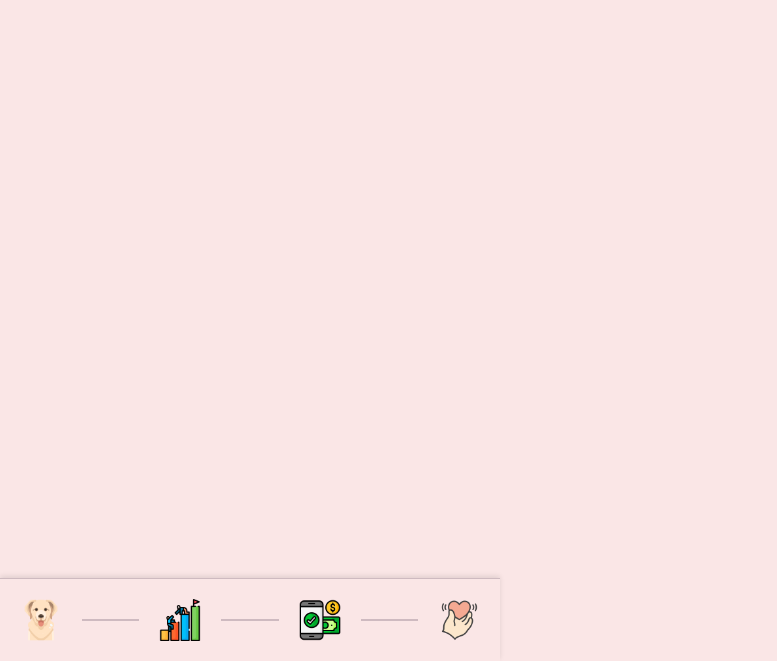
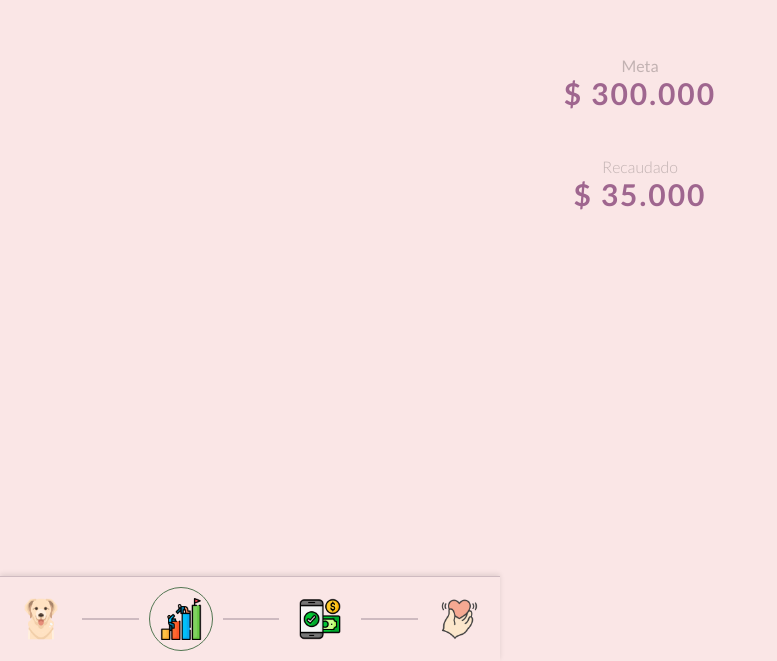
Before and after one commit to masacr3/donacionesTetu, a React (Vite) app: page /#/meta in a window 1280 px wide. Before the commit this address had no page. Shown: the part 139-800 px from the top of the page, without its empty margins (0-777 px from the left). Built offline with nearby package versions, Linux system fonts and the light colour scheme.

Commit message:
agrego meta y estilos para esta

```diff
--- a/index.html
+++ b/index.html
@@ -10,6 +10,9 @@
 <link rel="preconnect" href="https://fonts.googleapis.com">
 <link rel="preconnect" href="https://fonts.gstatic.com" crossorigin>
 <link href="https://fonts.googleapis.com/css2?family=Lora:ital,wght@0,400..700;1,400..700&display=swap" rel="stylesheet">
+<link rel="preconnect" href="https://fonts.googleapis.com">
+<link rel="preconnect" href="https://fonts.gstatic.com" crossorigin>
+<link href="https://fonts.googleapis.com/css2?family=Lato:ital,wght@0,100;0,300;0,400;0,700;0,900;1,100;1,300;1,400;1,700;1,900&display=swap" rel="stylesheet">
     <title>Campaña de donacion</title>
   </head>
   <body>
--- a/src/App.css
+++ b/src/App.css
@@ -134,3 +134,85 @@
     bottom: 15vh;
     left: 40vw;
 }
+
+
+/* fuentes */
+
+.le-2{
+    letter-spacing: 2px;
+}
+
+.fs-30{
+    font-size: 30px;
+}
+
+.h3{
+    margin-top: 0;
+    color: #9f668f;
+}
+
+.p3{
+    margin-bottom: 0;
+    color : #6359595e;
+}
+
+
+.lato-thin {
+    font-family: "Lato", sans-serif;
+    font-weight: 100;
+    font-style: normal;
+  }
+
+  .lato-light {
+    font-family: "Lato", sans-serif;
+    font-weight: 300;
+    font-style: normal;
+  }
+
+  .lato-regular {
+    font-family: "Lato", sans-serif;
+    font-weight: 400;
+    font-style: normal;
+  }
+
+  .lato-bold {
+    font-family: "Lato", sans-serif;
+    font-weight: 700;
+    font-style: normal;
+  }
+
+  .lato-black {
+    font-family: "Lato", sans-serif;
+    font-weight: 900;
+    font-style: normal;
+  }
+
+  .lato-thin-italic {
+    font-family: "Lato", sans-serif;
+    font-weight: 100;
+    font-style: italic;
+  }
+
+  .lato-light-italic {
+    font-family: "Lato", sans-serif;
+    font-weight: 300;
+    font-style: italic;
+  }
+
+  .lato-regular-italic {
+    font-family: "Lato", sans-serif;
+    font-weight: 400;
+    font-style: italic;
+  }
+
+  .lato-bold-italic {
+    font-family: "Lato", sans-serif;
+    font-weight: 700;
+    font-style: italic;
+  }
+
+  .lato-black-italic {
+    font-family: "Lato", sans-serif;
+    font-weight: 900;
+    font-style: italic;
+  }
--- a/src/App.jsx
+++ b/src/App.jsx
@@ -4,6 +4,7 @@ import PageGracias from './componentes/PageGracias'
 import Home from './componentes/Home'
 import Navegacion from './componentes/Navegacion'
 import PageCbu from './componentes/PageCbu';
+import PageMeta from './componentes/Meta'
 import { useState } from 'react';
 
 function App() {
@@ -17,6 +18,7 @@ function App() {
         <Route path="/" element={<Home fselected={wrapperSelected}/>} />
         <Route path="/gracias" element={<PageGracias fselected={wrapperSelected} />} /> {/* Usa element en lugar de component */}
         <Route path="/metodo-pago" element={<PageCbu fselected={wrapperSelected}/>} />
+        <Route path="/meta" element={<PageMeta fselected={wrapperSelected}/>} />
       </Routes>
     </HashRouter>
   )
--- /dev/null
+++ b/src/componentes/Meta.jsx
@@ -0,0 +1,29 @@
+import React, { useEffect, useState } from 'react'
+import axios from 'axios'
+
+// eslint-disable-next-line react/prop-types
+function Meta({fselected}) {
+	const [monto, setMonto] = useState('300.000')
+	const [recaudado, setRecaudado] = useState('35.000')
+	//const endpoint = "https://masacr3.pythonanywhere.com/objetivos/monto"
+
+	useEffect( () =>{
+		fselected('meta')
+		// axios.get(endpoint)
+		// .then(response =>{
+		// 	console.log(response.data.mensaje[0].monto)
+		// 	setMonto(response.data.mensaje[0].monto)
+		// })
+	},[fselected])
+
+  return (
+    <div className='card cbu-center'>
+		<p className='lato-regular p3'>Meta</p>
+		{ monto && <h3 className='lato-bold le-2 fs-30 h3'>$ {monto}</h3> }
+        <p className='lato-light p3'>Recaudado</p>
+		{ recaudado && <h3 className='lato-bold le-2 fs-30 h3'>$ {recaudado}</h3>}
+    </div>
+  )
+}
+
+export default Meta
--- a/src/componentes/PageGracias.jsx
+++ b/src/componentes/PageGracias.jsx
@@ -19,7 +19,7 @@ function PageGracias({fselected}) {
         setData([...response.data]);
         console.log(response.data);
       })
-      },[]);
+      },[fselected]);
 
   return (
     <div className='card'>
```
